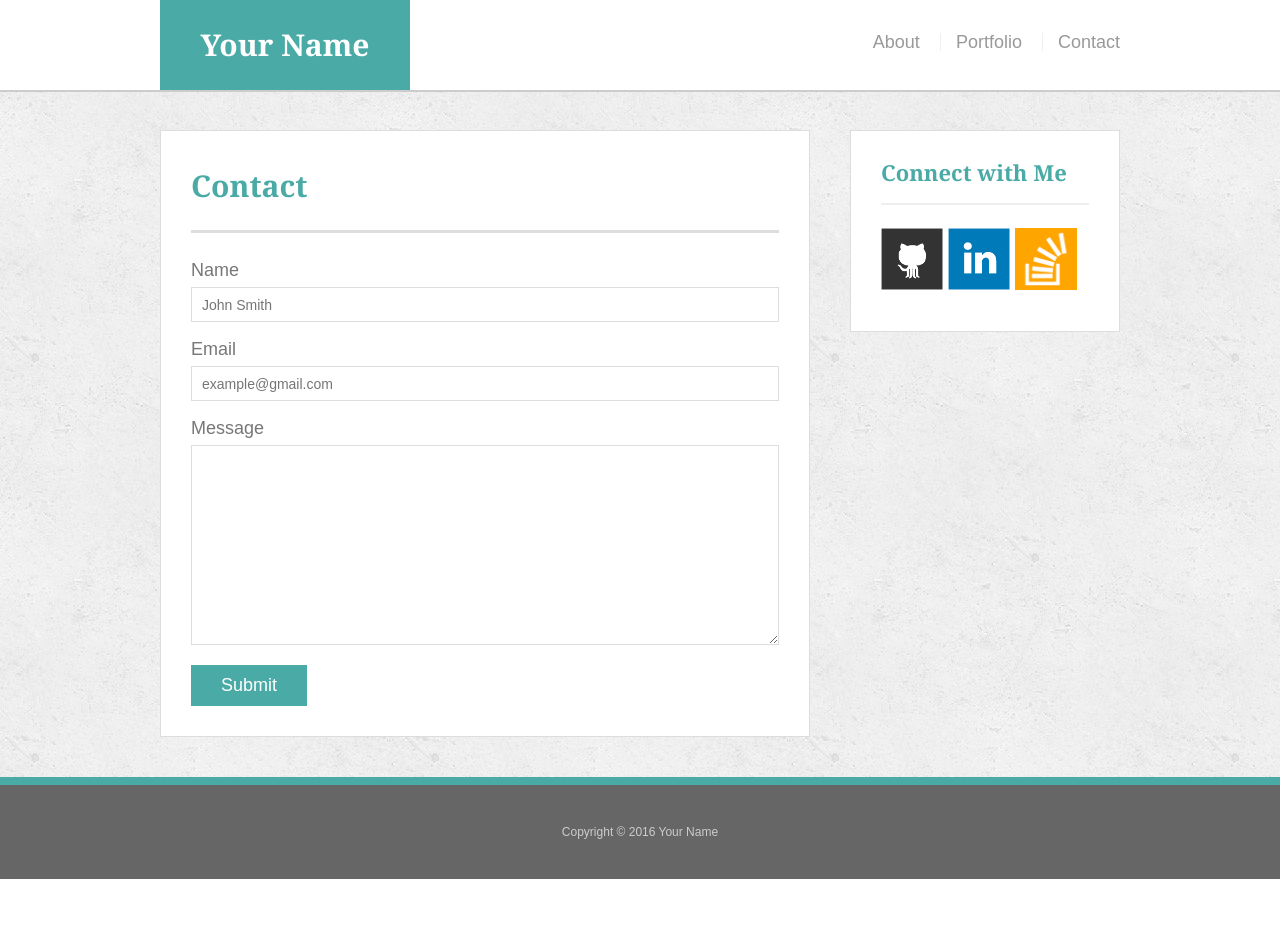
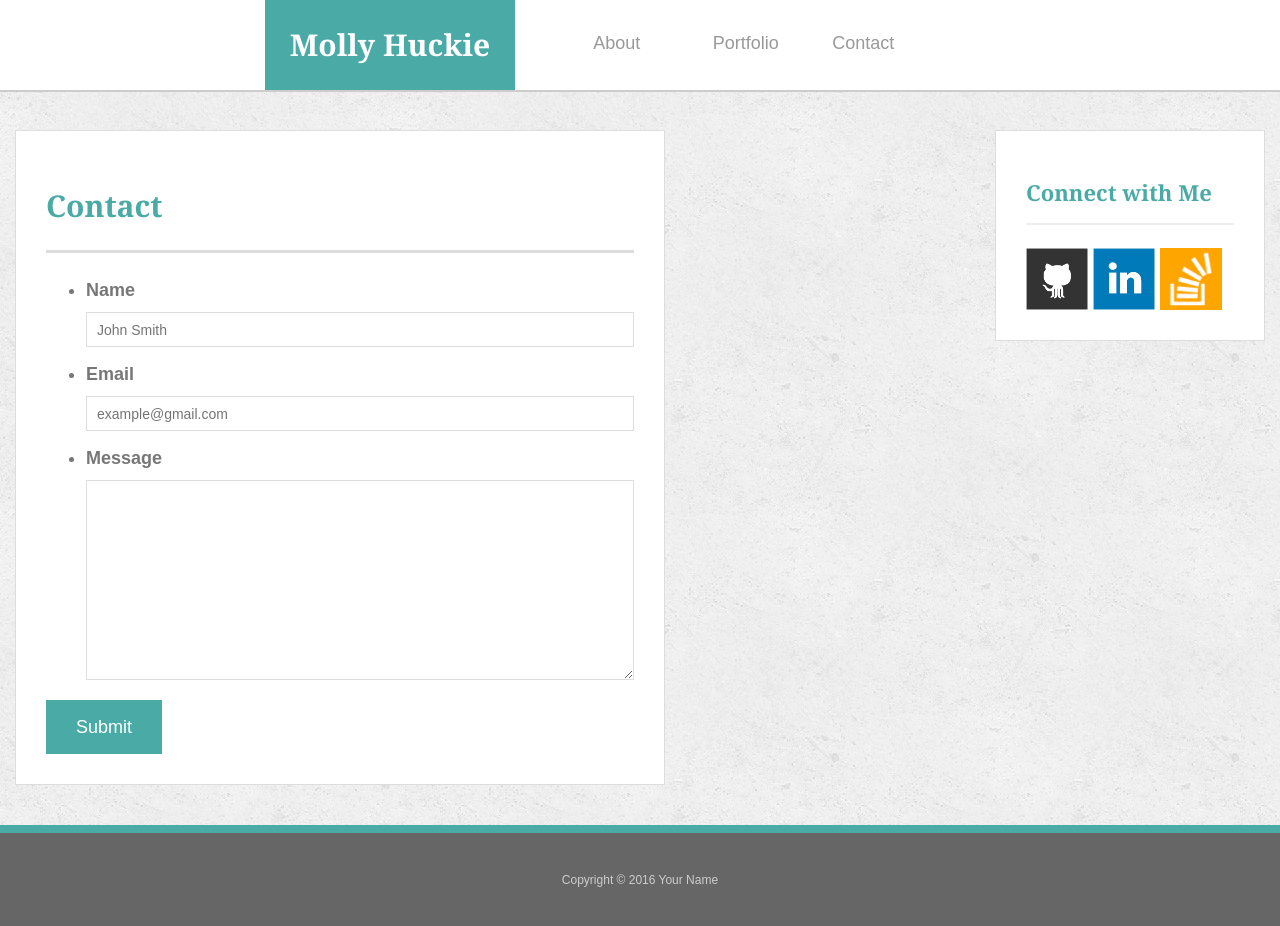
Before and after one commit to mollyhuckie/Bootstrap-Portfolio, a plain HTML site: page contact.html in a window 1280 px wide. Before the commit the page ends 879 px from the top, so only its background shows below. Drawn offline with nearby package versions, Linux system fonts and the light colour scheme.

Commit message:
check in 2

```diff
--- a/assets/css/style.css
+++ b/assets/css/style.css
@@ -64,6 +64,7 @@ h3 {
 }
 
 #logo {
+	margin-left: 250px;
   float: left;
   width: 250px;
   height: 90px;
@@ -208,6 +209,10 @@ h3,
   margin-bottom: 10px;
 }
 
+.container-fluid{
+
+}
+
 label,
 input[type=text],
 input[type=email],
@@ -237,10 +242,3 @@ input[type=submit] {
   background: #4aaaa5;
   border: 0 none;
 }
-
-@media only screen and (max-width: 980px) {
-   .container {
-	   width: 20%;
-	  }
-
-}
--- a/contact.html
+++ b/contact.html
@@ -3,25 +3,33 @@
 
 <head>
   <meta charset="UTF-8">
-  <title>Contact | Your Name</title>
+  <title>Contact | Molly Huckie</title>
+  <link rel="stylesheet" href="https://maxcdn.bootstrapcdn.com/bootstrap/3.3.6/css/bootstrap.min.css"
   <link rel="stylesheet" type="text/css" href="assets/css/reset.css">
   <link rel="stylesheet" type="text/css" href="assets/css/style.css">
 </head>
 
 <body>
 
+<div class="container-fluid">
+  <div class="row">
   <header id="masthead">
-    <div class="container">
-      <a href="index.html" id="logo">Your Name</a>
-      <nav>
-        <a href="index.html">About</a>
-        <a href="portfolio.html">Portfolio</a>
-        <a href="contact.html">Contact</a>
+      <div class="col-md-5 col-sm-7"><a href="index.html" id="logo">Molly Huckie</a></div>
+      <div class="col-md-3"></div>
+      <nav class="col-md-7 col-sm-5">
+      	<div class="navBtns">
+            <div class="col-md-2"><a href="index.html">About</a></div>
+             <div class="col-md-2"><a href="portfolio.html">Portfolio</a></div>
+            <div class="col-md-2"> <a href="contact.html">Contact</a></div>
+        </div>
+     </div>
       </nav>
-    </div>
   </header>
+  </div>
+  </div>
 
-  <div id="main-container" class="container">
+
+  <div id="main-container" class="container-fluid" class=" "col-md-7">
     <section class="main-section">
       <h1>Contact</h1>
 
@@ -29,15 +37,15 @@
         <ul>
           <li>
             <label for="name">Name</label>
-            <input type="text" id="name" name="name" placeholder="John Smith" required="required">
+            <input type="text" id="name" name="name" placeholder="John Smith" required>
           </li>
           <li>
             <label for="email">Email</label>
-            <input type="email" id="email" name="email" placeholder="example@gmail.com" required="required">
+            <input type="email" id="email" name="email" placeholder="example@gmail.com" required>
           </li>
           <li>
             <label for="message">Message</label>
-            <textarea id="message" name="message" required="required"></textarea>
+            <textarea id="message" name="message" required></textarea>
           </li>
         </ul>
         <input type="submit">
@@ -45,7 +53,7 @@
 
     </section>
 
-    <section class="sidebar">
+    <section class="sidebar" vlass="container-fluid" class="col-md-5">
       <div id="connect">
         <h2>Connect with Me</h2>
 
```
Also changed, not shown: index.html (+25 -14 lines), portfolio.html (+18 -10 lines).
